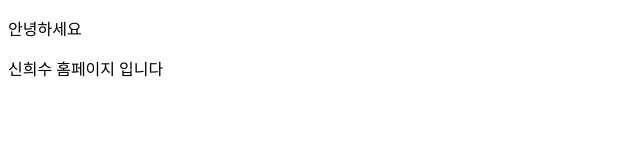
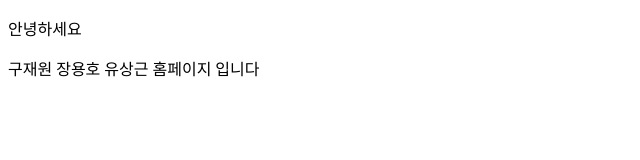
Before and after one commit to huisushin/huisushin.github.io, a plain HTML site: page index.html in a window 1280 px wide. Shown: the whole page, without its empty margins (0-640 px from the left). Drawn offline with Linux system fonts and the light colour scheme.

Commit message:
Update index.html

```diff
--- a/index.html
+++ b/index.html
@@ -7,6 +7,6 @@
 </head>
 <body>
     <p>안녕하세요</p>
-    <p>신희수 홈페이지 입니다</p>
+    <p>구재원 장용호 유상근 홈페이지 입니다</p>
 </body>
 </html>
```
